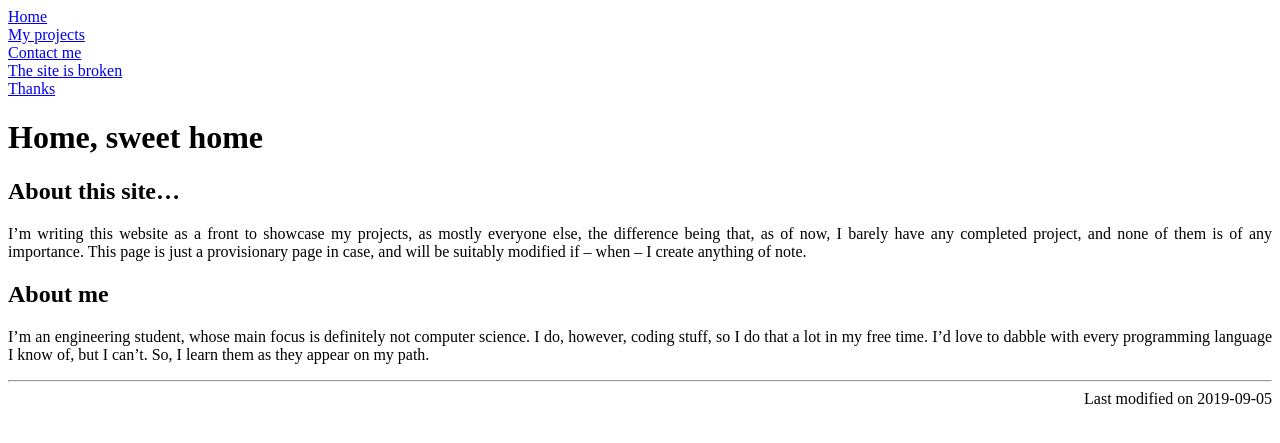
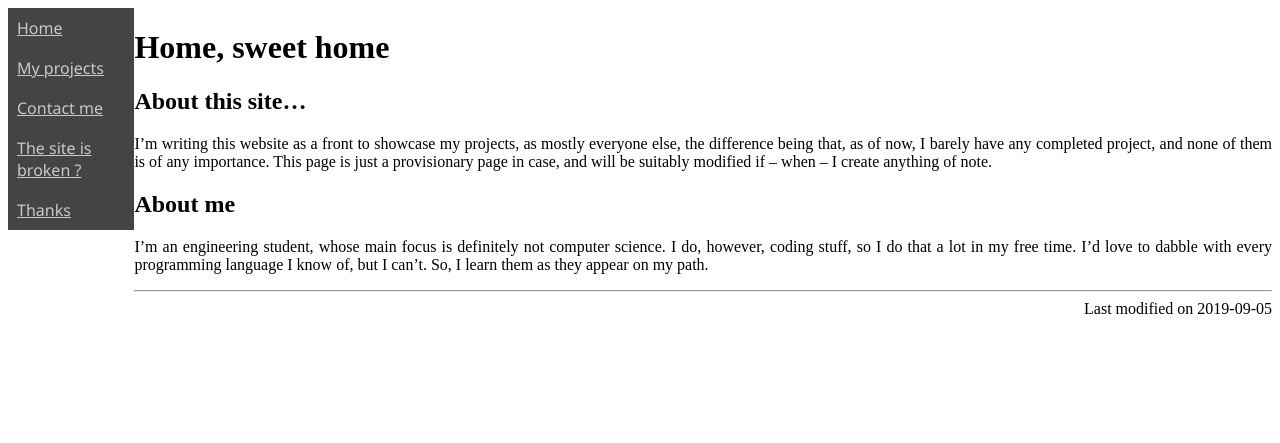
Before and after one commit to vogu66/vogu66.github.io, a Jekyll site: the page built from index.md, in a window 1280 px wide. Shown: the top 443 px of the page. Built offline with Jekyll 4.4.1, drawn with Linux system fonts in a browser that asks for light colours.

Commit message:
added a few old modifications

```diff
--- a/_config.yml
+++ b/_config.yml
@@ -1 +1 @@
-exclude: ["LICENSE.md", "README.md", "TODO.md"]
+exclude: ["LICENSE.md", "README.md", "TODO.md","COMPILE.md"]
--- a/_data/navigation.yml
+++ b/_data/navigation.yml
@@ -4,7 +4,7 @@
   link: ./projects.html
 - name: Contact me
   link: ./contact.html
-- name: The site is broken
+- name: The site is broken ?
   link: ./contribute.html
 - name: Thanks
   link: ./thanks.html
--- a/_includes/navigation.html
+++ b/_includes/navigation.html
@@ -1,4 +1,5 @@
 <nav>
+  <div class="listing">
   <ul>
   {% for item in site.data.navigation %}
     <li>
@@ -8,4 +9,5 @@
     </li>
   {% endfor %}
   </ul>
+  </div>
 </nav>
--- a/_layouts/default.html
+++ b/_layouts/default.html
@@ -8,10 +8,13 @@
 </head>
 
 <body>
-	{% include navigation.html %}
-	<h1>{{page.title}}</h1>
-	{{ content }}
-	{% include footer.html %}
-
+	<div class="flex-container">
+		{% include navigation.html %}
+		<div id="maindiv">
+			<h1>{{page.title}}</h1>
+			{{ content }}
+			{% include footer.html %}
+		</div>
+	</div>
 </body>
 </html>
--- a/_sass/nav.scss
+++ b/_sass/nav.scss
@@ -1,14 +1,36 @@
 nav
 {
+	/*https://www.w3schools.com/howto/howto_js_sidenav.asp*/
+	/*top: 0px;*/
+	/*left : 0px;*/
+	/*position: fixed;*/
+    /*z-index: 2;*/
+	/*float: left;*/
+    /*width: auto;*/
+	flex: 10%;
+    padding: 0;
+    font-family: "Segoe UI",Arial,sans-serif;
+	background-color : #444;
+	height: 100%;
+
+	.listing
+	{
+		padding: 0;
+		border-radius : 0px 10px 10px 0px;
+		height: auto;
+	}
+
 	ul
 	{
-	 list-style-type: none;
-	 margin: 0;
-	 padding: 0;
+		list-style-type: none;
+		margin: 0;
+	 	padding: 0;
 	}
 
 	li a
 	{
-	  display: block;
+		display: block;
+		padding : 9px 12px 9px 9px;
+		color: #C9C9C9;
 	}
 }
--- a/assets/css/main.scss
+++ b/assets/css/main.scss
@@ -12,3 +12,13 @@ footer
 {
 	text-align: right;
 }
+
+#maindiv
+{
+	flex: 90%;
+}
+
+.flex-container
+{
+	display: flex;
+}
```
Also changed, not shown: README.md, 1 other file.
